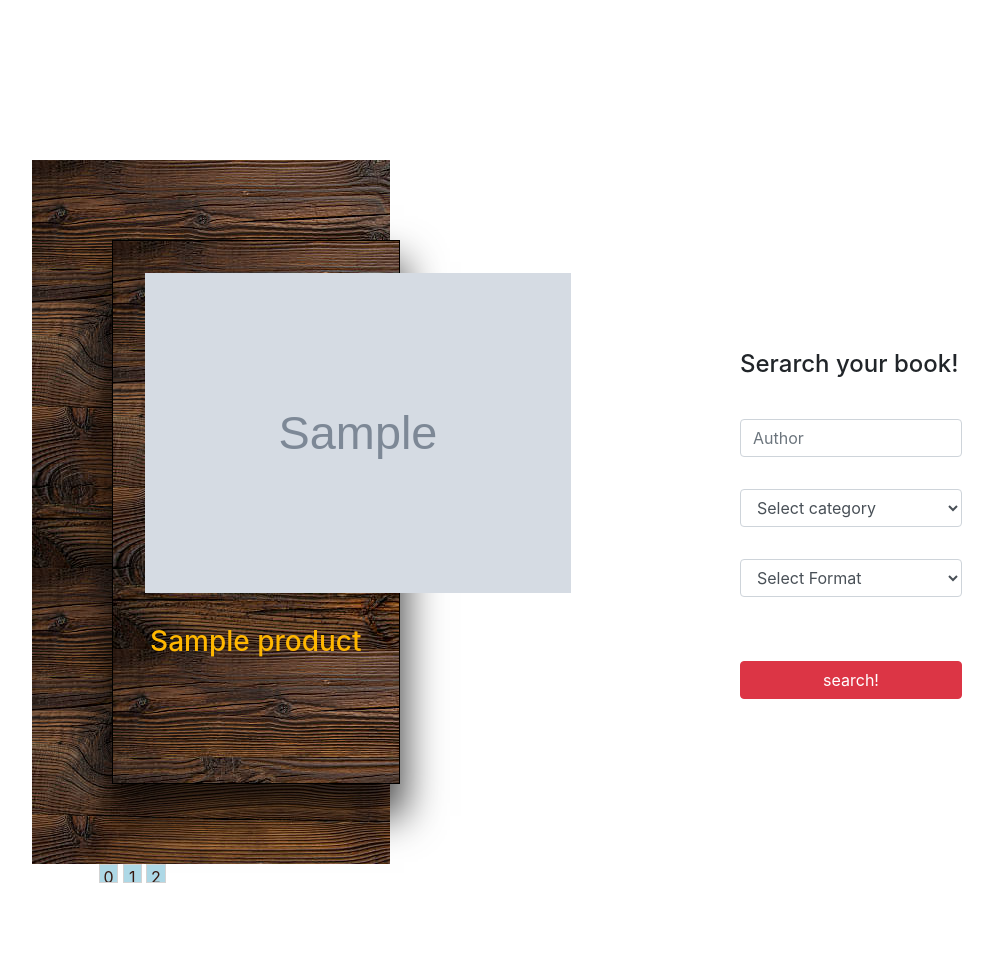
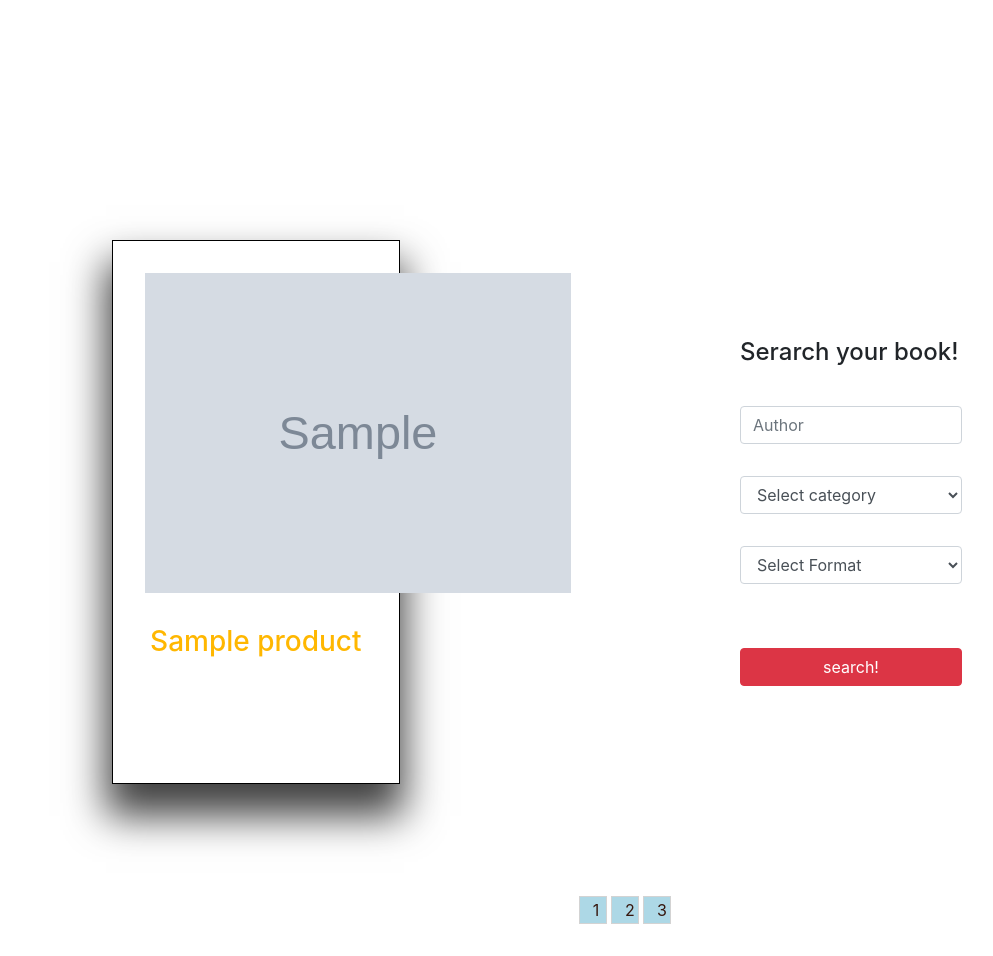
Before and after one commit to tiagowebersc/PHP_ecommerce, a PHP site: page /search.php in a window 1280 px wide. Shown: the part 48-1004 px from the top of the page, without its empty margins (13-1006 px from the left). Before the commit the page ends 931 px from the top, so only its background shows below. Run offline with PHP 8.4, Linux system fonts and the light colour scheme; tables that the repository leaves empty hold one stand-in row (values such as "Sample post"); grey boxes marked "Sample" are stand-in pictures; a stand-in replaces the project's code that opens the database connection; style sheets or scripts are compiled from the project's sources; some libraries are stand-ins or nearby versions.

Commit message:
search page

```diff
--- a/search.php
+++ b/search.php
@@ -33,21 +33,30 @@
                 $db_name = DB_NAME;
                 $db_found = mysqli_select_db($connection, $db_name);
                 $page = 0;
+                $category = array();
                 if ($db_found) {
 
                     if (isset($_GET['gotopage'])) {
-                        $page = $_GET['gotopage'] * 6;
+                        //$page = ((int)($_GET['gotopage']-1)*6);
+                        $page = (((int) $_GET['gotopage']) - 1) * 6;
                     }
-                    $query = "SELECT title , cover FROM Product limit $page,6";
-
-                    if (isset($_GET['input']) && ($_GET['format'] > 0 || $_GET['category'] > 0 || $_GET['author'] != '')) {
+                    $query = "SELECT description FROM Category ";
+                    $i = 1;
+                    $resoult = mysqli_query($connection, $query);
+                    while ($db_record = mysqli_fetch_assoc($resoult)) {
+                        $category[$i] = $db_record['description'];
+                        $i++;
+                    }
+                    $query = "SELECT title, cover FROM Product limit $page,6";
+                    if (isset($_GET['input']) && ($_GET['format'] > 0 || $_GET['cat'] > 0 || $_GET['author'] != '')) {
                         $query = "SELECT p.title , p.cover FROM Product p INNER JOIN Author a ON p.Author_idAuthor = a.idAuthor";
                         if (isset($_GET['format']) && $_GET['format'] > 0) {
                             $query = $query . " AND p.Format_idFormat =" . $_GET['format'];
                         }
 
-                        if (isset($_GET['category']) && $_GET['category'] > 0) {
-                            $query = $query . " AND p.Category_idCategory =" . $_GET['category'];
+                        if (isset($_GET['cat']) && $_GET['cat'] > 0) {
+                            $query = $query . " AND p.Category_idCategory =" . $_GET['cat'];
+                            echo $_GET['cat'];
                         }
                         if (isset($_GET['author']) && $_GET['author'] != '') {
                             $query = $query . " AND UPPER(a.name) like UPPER ('%" . $_GET['author'] . "%')";
@@ -72,16 +81,7 @@
                 ?>
 
             </section>
-            <div id='pagenav'>
-                <form action="" method='GET'>
-                    <div>
-                        <input type="submit" value='0' name='gotopage' class='goto'>
-                        <input type="submit" value='1' name='gotopage' class='goto'>
-                        <input type="submit" value='2' name='gotopage' class='goto'>
 
-                    </div>
-                </form>
-            </div>
         </div>
         <section id='search'>
 
@@ -97,17 +97,19 @@
                     <input type="text" class="form-control search-slt" placeholder="Author" name='author'>
 
 
+                    <select class="form-control search-slt" id="exampleFormControlSelect1" name='cat'>
+                        <option value='0'>Select category</option>
+                        <?php
+                        $m = 1;
+                        foreach ($category as $cat) {
+                            $opt = "<option value=" . $m . ">" . $cat . "</option>";
+                            //  if(isset($_GET['cat'])&& ($_GET['cat'] == $cat)){
+                            //  $opt= $opt.' selected'; }
 
-
-                    <select class="form-control search-slt" id="exampleFormControlSelect1" name='category'>
-                        <option value='0'>Select category</option>
-                        <option value='2'>Adventure</option>
-                        <option value='1'>Manual</option>
-                        <option value='4'>Drama</option>
-                        <option value='7'>Fantasy</option>
-                        <option value='6'>Horror</option>
-                        <option value='3'>Crime and Detective</option>
-                        <option value='5'>Historical Fiction</option>
+                            echo $opt;
+                            $m++;
+                        }
+                        ?>
 
                     </select>
 
@@ -126,7 +128,16 @@
         </section>
 
     </main>
+    <div id='pagenav'>
+        <form action="" method='GET'>
+            <div id='navin'>
+                <input type="submit" value='1' name='gotopage' class='goto'>
+                <input type="submit" value='2' name='gotopage' class='goto'>
+                <input type="submit" value='3' name='gotopage' class='goto'>
 
+            </div>
+        </form>
+    </div>
 </body>
 
 
--- a/styleBanana/style.css
+++ b/styleBanana/style.css
@@ -9,7 +9,6 @@
 }
 
 #bookshelf {
-  background-image: url("img/wood.jpg");
   width: 80%;
   display: -webkit-box;
   display: -ms-flexbox;
@@ -30,7 +29,6 @@
   padding: 2rem;
   -webkit-box-shadow: -1px 27px 38px 5px rgba(0, 0, 0, 0.75);
   box-shadow: -1px 27px 38px 5px rgba(0, 0, 0, 0.75);
-  background-image: url("img/wood.jpg");
 }
 
 h3 {
@@ -74,28 +72,18 @@
   margin-top: 4rem;
 }
 
-#shelfnav {
-  display: -webkit-box;
-  display: -ms-flexbox;
-  display: flex;
-  -webkit-box-orient: vertical;
-  -webkit-box-direction: normal;
-      -ms-flex-direction: column;
-          flex-direction: column;
+#pagenav {
+  width: 6rem;
+  margin: 2rem auto;
 }
 
-#shelfnav #pagenav form div {
-  width: 50%;
-  margin: auto;
-  -ms-flex-pack: distribute;
-      justify-content: space-around;
-}
-
-[name=gotopage] {
-  width: 1.2rem;
-  height: 1.2rem;
+[name="gotopage"] {
+  width: 1.3rem;
+  height: 1.3em;
   background-color: lightblue;
   color: rgba(53, 21, 12, 0.993);
   border: 1px solid lightgray;
+  padding: 0.8rem;
+  line-height: 0rem;
 }
 /*# sourceMappingURL=style.css.map */
--- a/styleBanana/style.scss
+++ b/styleBanana/style.scss
@@ -7,14 +7,13 @@
   height: 20rem;
 }
 #bookshelf {
-  background-image: url("img/wood.jpg");
+ // background-image: url("img/wood.jpg");
   width: 80%;
 
   display: flex;
   flex-wrap: wrap;
   margin: auto;
   justify-content: space-around;
-
 }
 .cardBook {
   height: 34rem;
@@ -26,7 +25,7 @@
   -webkit-box-shadow: -1px 27px 38px 5px rgba(0, 0, 0, 0.75);
   -moz-box-shadow: -1px 27px 38px 5px rgba(0, 0, 0, 0.75);
   box-shadow: -1px 27px 38px 5px rgba(0, 0, 0, 0.75);
-  background-image: url("img/wood.jpg");
+  //background-image: url("img/wood.jpg");
 }
 h3 {
   margin-top: 2rem;
@@ -49,27 +48,34 @@
   display: flex;
   flex-direction: column;
 }
-.form-control.search-slt{
-margin-top: 2rem;
+.form-control.search-slt {
+  margin-top: 2rem;
 }
-.btn.btn-danger.wrn-btn{
+.btn.btn-danger.wrn-btn {
   margin-top: 4rem;
 }
-#shelfnav{
-  display: flex;
-  flex-direction: column;
-#pagenav{
 
-  form{div{ width: 50%;
-     margin: auto;
-  justify-content: space-around;}
 
-  }
-}}
-[name=gotopage]{
-   width: 1.2rem;
-  height: 1.2rem;
+  #pagenav {
+  width: 6rem;
+  margin: 2rem auto;
+
+    form {
+
+      div#navin{
+
+
+      }
+    }
+
+}
+[name="gotopage"] {
+  width: 1.3rem;
+  height: 1.3em;
   background-color: lightblue;
   color: rgba(53, 21, 12, 0.993);
   border: 1px solid lightgray;
+  padding: 0.8rem;
+  line-height: 0rem;
+
 }
```
Also changed, not shown: 1 other file.
